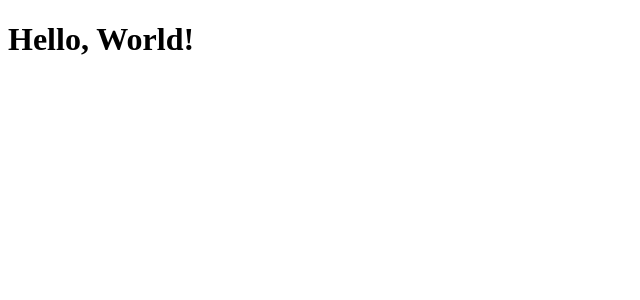
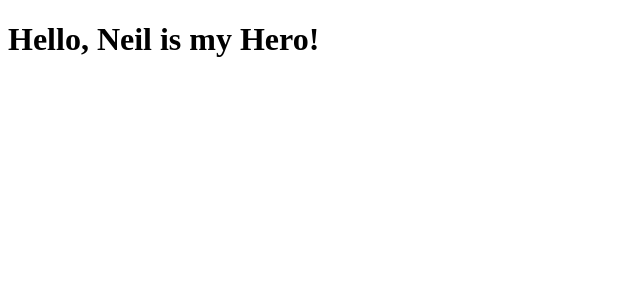
Before and after one commit to syndercres/group-project-week-six, a React (Create React App) app: page / in a window 1280 px wide. Shown: the top 300 px of the page, without its empty margins (0-640 px from the left). Built offline with nearby package versions, Linux system fonts and the light colour scheme; the HTML template or start-up script is replaced by a standard one.

Commit message:
changed text

```diff
--- a/src/App.tsx
+++ b/src/App.tsx
@@ -1,7 +1,7 @@
 import { greet } from "./utils/greet";
 
 function App(): JSX.Element {
-  return <h1>{greet("World")}</h1>;
+  return <h1>{greet("Neil is my Hero")}</h1>;
 }
 
 export default App;
```
